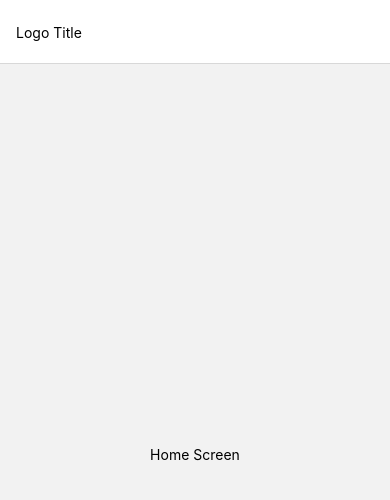
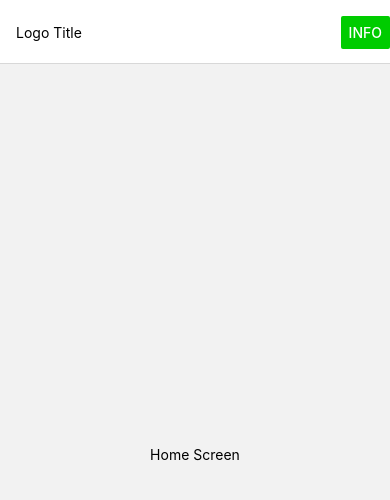
Before and after one commit to nguyenvanhuy1998/huyrnproject, a React Native app: screen / in a window 390 px wide. Shown: the top 500 px of the page. Built offline with nearby package versions, Linux system fonts and the light colour scheme.

Commit message:
Adding a button to the header

```diff
--- a/App.tsx
+++ b/App.tsx
@@ -3,7 +3,7 @@ import {NavigationContainer} from '@react-navigation/native';
 
 import {createNativeStackNavigator} from '@react-navigation/native-stack';
 import {HomeScreen} from './src/screens';
-import {Image, Text} from 'react-native';
+import {Button, Image, Text} from 'react-native';
 const Stack = createNativeStackNavigator();
 
 function LogoTitle() {
@@ -18,6 +18,13 @@ const App = () => {
           component={HomeScreen}
           options={{
             headerTitle: props => <LogoTitle {...props} />,
+            headerRight: () => (
+              <Button
+                title="Info"
+                color={'#00cc00'}
+                onPress={() => alert('This is a button')}
+              />
+            ),
           }}
         />
       </Stack.Navigator>
```
